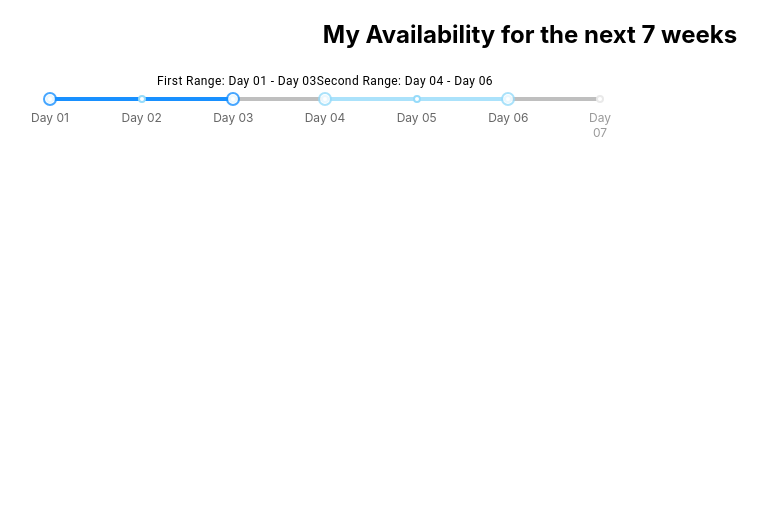
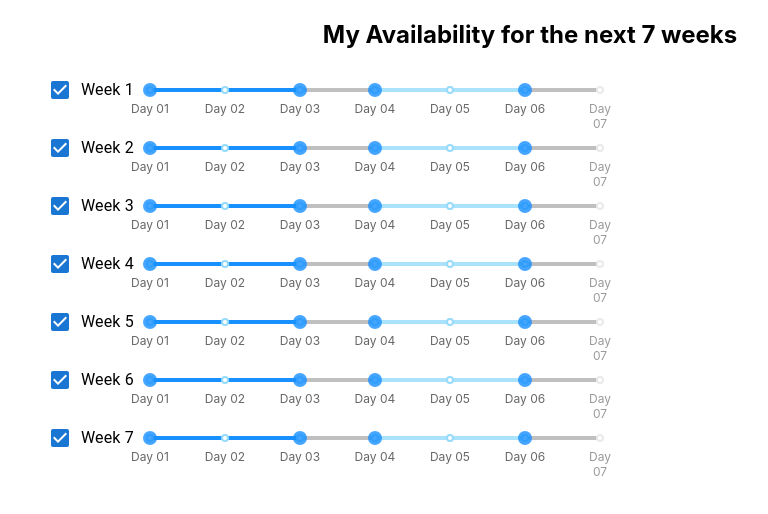
Before and after one commit to shashperera/stafftribes-challenge, a React (Create React App) app: page / in a window 1280 px wide. Shown: the top 514 px of the page, without its empty margins (110-878 px from the left). Built offline with nearby package versions, Linux system fonts and the light colour scheme.

Commit message:
Week availability

```diff
--- a/src/App.js
+++ b/src/App.js
@@ -1,6 +1,6 @@
 import './App.css';
 import AvailabilityResults from './components/AvailabilityResults';
-import DayAvailability from './components/DayAvailability';
+import DayAvailability from './components/DayAvailability/DayAvailability';
 
 
 
--- a/src/components/DayAvailability.js
+++ /dev/null
@@ -1,30 +0,0 @@
-import React from 'react';
-import Box from '@mui/material/Box';
-import Typography from '@mui/material/Typography';
-import CustomSlider from './CustomSlider';
-
-const daysOfWeek = ['Day 01', 'Day 02', 'Day 03', 'Day 04', 'Day 05', 'Day 06', 'Day 07'];
-
-function DayAvailability() {
-  const [selectedRanges, setSelectedRanges] = React.useState([[0, 2], [3, 5]]);
-
-  const handleSliderChange = (values) => {
-    setSelectedRanges(values);
-    // Display the updated values in the console
-    console.log('Updated Values:', values.map(range => `${daysOfWeek[range[0]]} - ${daysOfWeek[range[1]]}`));
-  };
-
-  return (
-    <Box sx={{ width: 550, marginInlineStart: 20 }}>
-      <Typography variant="caption" gutterBottom>
-        First Range: {daysOfWeek[selectedRanges[0][0]]} - {daysOfWeek[selectedRanges[0][1]]}
-      </Typography>
-      <Typography variant="caption" gutterBottom>
-        Second Range: {daysOfWeek[selectedRanges[1][0]]} - {daysOfWeek[selectedRanges[1][1]]}
-      </Typography>
-      <CustomSlider value={selectedRanges.flat()} onChange={handleSliderChange} />
-    </Box>
-  );
-}
-
-export default DayAvailability;
--- /dev/null
+++ b/src/components/DayAvailability/DayAvailability.js
@@ -0,0 +1,39 @@
+import React from 'react';
+import Box from '@mui/material/Box';
+import Week from './Week';
+
+// Main component managing all weeks
+const daysOfWeek = ['Day 01', 'Day 02', 'Day 03', 'Day 04', 'Day 05', 'Day 06', 'Day 07'];
+
+function DayAvailability() {
+  // State for all weeks
+  const [weeks, setWeeks] = React.useState(Array.from({ length: 7 }, (_, i) => i).map(() => ({ selectedRanges: [[0, 2], [3, 5]], sliderDisabled: false })));
+
+  // Handler for slider value change
+  const handleSliderChange = (weekNumber, values) => {
+    setWeeks((prevWeeks) => {
+      const newWeeks = [...prevWeeks];
+      newWeeks[weekNumber].selectedRanges = values;
+      return newWeeks;
+    });
+  };
+
+  // Handler for checkbox change
+  const handleCheckboxChange = (weekNumber) => {
+    setWeeks((prevWeeks) => {
+      const newWeeks = [...prevWeeks];
+      newWeeks[weekNumber].sliderDisabled = !newWeeks[weekNumber].sliderDisabled;
+      return newWeeks;
+    });
+  };
+
+  return (
+    <Box sx={{ width: 550, marginInlineStart: 20 }}>
+      {weeks.map((week, index) => (
+        <Week key={index} weekNumber={index} state={week} onSliderChange={handleSliderChange} onCheckboxChange={handleCheckboxChange} />
+      ))}
+    </Box>
+  );
+}
+
+export default DayAvailability;
--- /dev/null
+++ b/src/components/DayAvailability/Slider/CustomSlider.css
@@ -0,0 +1,23 @@
+.rc-slider-handle {
+    border-color: #1890ff;
+    background-color: #1890ff;
+  }
+
+  .rc-slider-rail {
+    background-color: #bfbfbf;
+  }
+
+  .rc-slider-track-1 {
+    background-color: #1890ff;
+    width: 20%;
+  }
+
+  .rc-slider-track-2 {
+    background-color: #bfbfbf;
+    width: 20%;
+  }
+
+  .rc-slider-disabled {
+    opacity: 0.5;
+    cursor: not-allowed;
+  }
--- a/src/components/CustomSlider.js
+++ b/src/components/DayAvailability/Slider/CustomSlider.js
@@ -1,15 +1,12 @@
 import React from 'react';
 import 'rc-slider/assets/index.css';
 import Slider from 'rc-slider';
+import './CustomSlider.css';
 
 const daysOfWeek = ['Day 01', 'Day 02', 'Day 03', 'Day 04', 'Day 05', 'Day 06', 'Day 07'];
 
-function CustomSlider({ value, onChange }) {
-  const handleStyle = { borderColor: '#1890ff' };
-  const railStyle = { backgroundColor: '#bfbfbf' };
-
+function CustomSlider({ value, onChange, disabled }) {
   const handleChange = (values) => {
-    // Ensure that the first range ends on values[1] without connecting with the second range
     const transformedValues = [
       [values[0], values[1]],
       [values[2], values[3]],
@@ -25,12 +22,6 @@ function CustomSlider({ value, onChange }) {
       step={1}
       value={value}
       onChange={handleChange}
-      handleStyle={[handleStyle, handleStyle]}
-      railStyle={railStyle}
-      trackStyle={[
-        { backgroundColor: '#1890ff', width: `${(value[1] - value[0]) * 20}%` }, // Calculate width based on the range
-        { backgroundColor: '#bfbfbf', width: `${(value[3] - value[2]) * 20}%` }, // Calculate width based on the range
-      ]}
       marks={{
         0: daysOfWeek[0],
         1: daysOfWeek[1],
@@ -40,6 +31,7 @@ function CustomSlider({ value, onChange }) {
         5: daysOfWeek[5],
         6: daysOfWeek[6],
       }}
+      disabled={disabled}
     />
   );
 }
--- /dev/null
+++ b/src/components/DayAvailability/Week.js
@@ -0,0 +1,19 @@
+import React from 'react';
+import WeekCheckbox from './WeekCheckbox';
+import WeekSlider from './WeekSlider';
+import Box from '@mui/material/Box';
+
+
+// Combined component for each week containing checkbox and slider
+function Week({ weekNumber, state, onSliderChange, onCheckboxChange }) {
+  const { selectedRanges, sliderDisabled } = state;
+
+  return (
+    <Box sx={{ display: 'flex', flexDirection: 'row', alignItems: 'center', marginBottom: 2 }}>
+      <WeekCheckbox weekNumber={weekNumber} checked={!sliderDisabled} onChange={onCheckboxChange} />
+      <WeekSlider selectedRanges={selectedRanges} onSliderChange={(values) => onSliderChange(weekNumber, values)} sliderDisabled={sliderDisabled} />
+    </Box>
+  );
+}
+
+export default Week;
--- /dev/null
+++ b/src/components/DayAvailability/WeekCheckbox.js
@@ -0,0 +1,15 @@
+import React from 'react';
+import FormControlLabel from '@mui/material/FormControlLabel';
+import Checkbox from '@mui/material/Checkbox';
+
+// Checkbox component for each week
+function WeekCheckbox({ weekNumber, checked, onChange }) {
+  return (
+    <FormControlLabel
+      control={<Checkbox checked={checked} onChange={() => onChange(weekNumber)} />}
+      label={`Week ${weekNumber + 1}`}
+    />
+  );
+}
+
+export default WeekCheckbox;
--- /dev/null
+++ b/src/components/DayAvailability/WeekSlider.js
@@ -0,0 +1,21 @@
+import React from 'react';
+import Box from '@mui/material/Box';
+import Typography from '@mui/material/Typography';
+import CustomSlider from './Slider/CustomSlider';
+
+// Slider component for each week
+function WeekSlider({ selectedRanges, onSliderChange, sliderDisabled }) {
+  return (
+    <Box sx={{ flexGrow: 1 }}>
+      {/* <Typography variant="caption" gutterBottom>
+        First Range: {selectedRanges[0][0]} - {selectedRanges[0][1]}
+      </Typography>
+      <Typography variant="caption" gutterBottom>
+        Second Range: {selectedRanges[1][0]} - {selectedRanges[1][1]}
+      </Typography> */}
+      <CustomSlider value={selectedRanges.flat()} onChange={onSliderChange} disabled={sliderDisabled} />
+    </Box>
+  );
+}
+
+export default WeekSlider;
```
